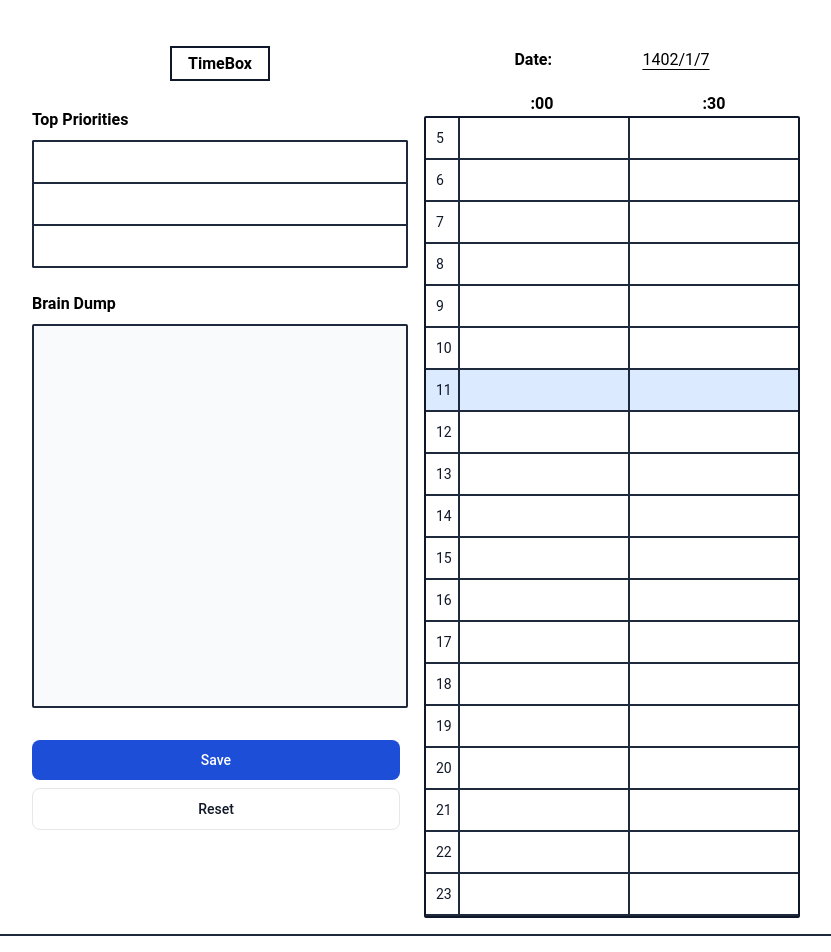
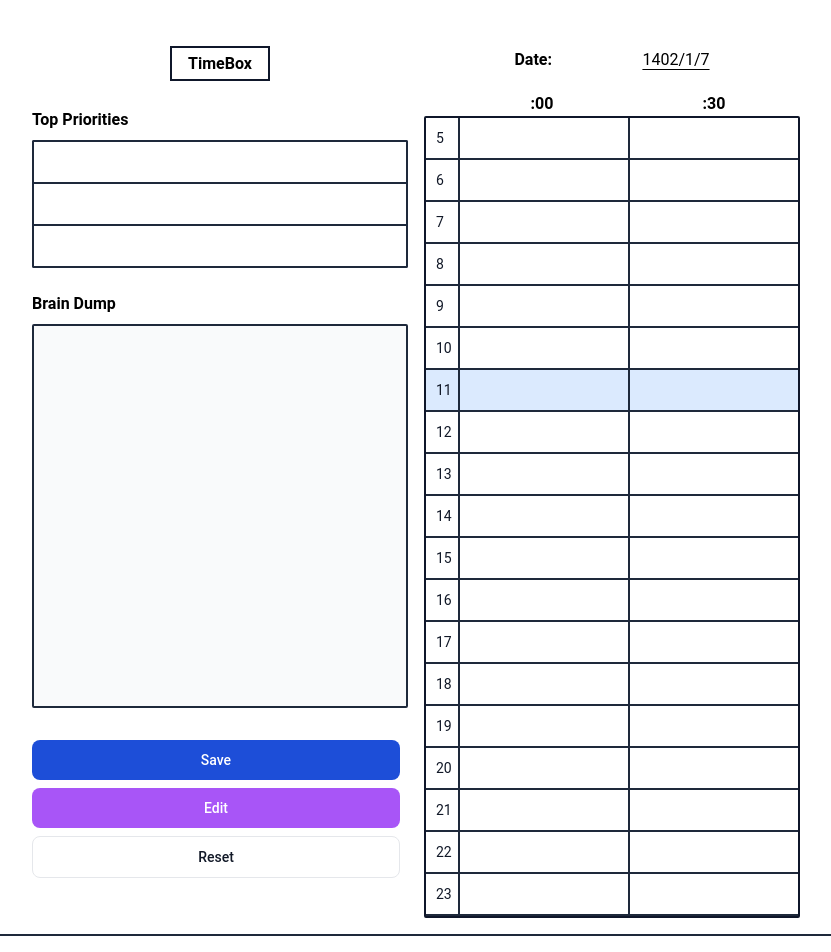
Before and after one commit to UNHOTOfficial/TimeBox, a Next.js app: page / in a window 1280 px wide. Shown: the top 952 px of the page, without its empty margins (224-1055 px from the left). Built offline with nearby package versions, Linux system fonts and the light colour scheme.

Commit message:
Add edit.

```diff
--- a/components/Buttons.tsx
+++ b/components/Buttons.tsx
@@ -1,20 +1,25 @@
 "use client";
 
+import { handleEdit, handleReset, handleSave } from "@/services/Handlers";
 import React from "react";
 
 export default function Buttons({ action }: any) {
-  const handleReset = () => {
-    localStorage.clear();
-    location.reload();
-  };
   return (
     <div className="flex flex-col w-full mt-8">
       <button
-        type="submit"
-        disabled
+        type="button"
         className="text-white bg-blue-700 hover:bg-blue-800 focus:ring-4 focus:ring-blue-300 font-medium rounded-lg text-sm px-5 py-2.5 mr-2 mb-2 dark:bg-blue-600 dark:hover:bg-blue-700 focus:outline-none dark:focus:ring-blue-800"
+        onClick={handleSave}
       >
         Save
+      </button>
+
+      <button
+        type="button"
+        className="text-white bg-purple-500 hover:bg-purple-800 focus:ring-4 focus:ring-blue-300 font-medium rounded-lg text-sm px-5 py-2.5 mr-2 mb-2 dark:bg-purple-500 dark:hover:bg-purple-700 focus:outline-none dark:focus:ring-purple-800"
+        onClick={handleEdit}
+      >
+        Edit
       </button>
 
       <button
```
